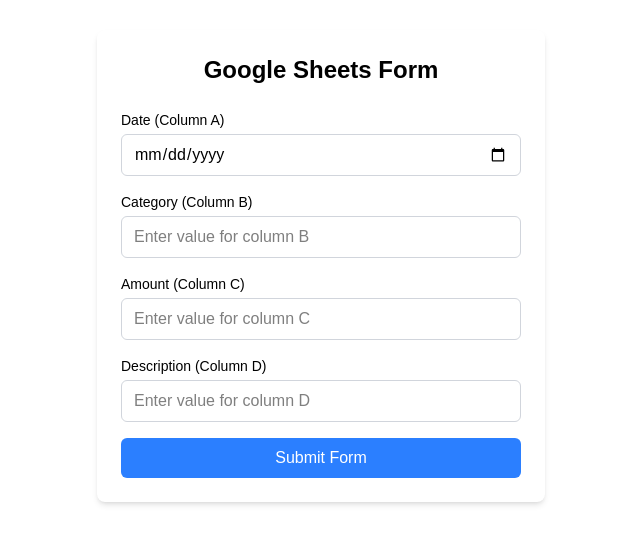
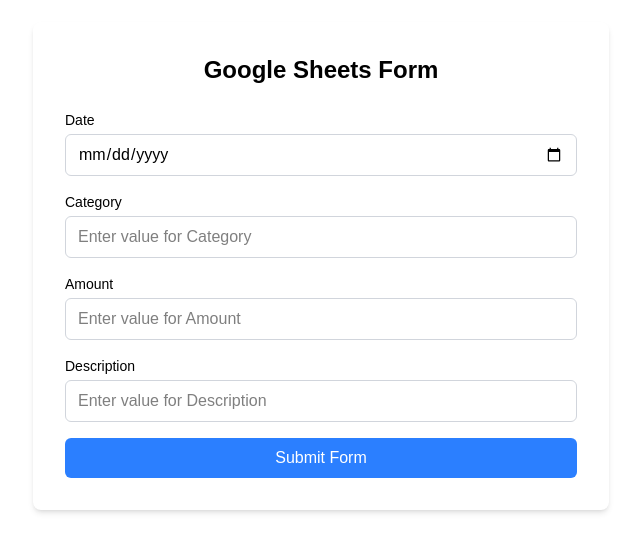
Before and after one commit to ARKXII/google-sheet-nxt, a Next.js app: page / in a window 1280 px wide. Shown: the part 134-686 px from the top of the page, without its empty margins (319-959 px from the left). Built offline with nearby package versions, Linux system fonts and the light colour scheme.

Commit message:
formatting

```diff
--- a/app/page.tsx
+++ b/app/page.tsx
@@ -90,8 +90,8 @@
   };
 
   return (
-    <main className="flex min-h-screen flex-col items-center justify-center p-24">
-      <div className="w-full max-w-md p-6 bg-white rounded-lg shadow-md">
+    <main className="flex min-h-screen flex-col items-center justify-center p-5">
+      <div className="w-full max-w-md md:max-w-xl p-6 md:p-8 bg-white rounded-lg shadow-md">
         <h1 className="text-2xl font-bold mb-6 text-center text-black">
           Google Sheets Form
         </h1>
@@ -103,7 +103,7 @@
                 htmlFor={field.id}
                 className="block text-sm font-medium text-black mb-1"
               >
-                {field.label} (Column {field.column})
+                {field.label}
               </label>
               <input
                 type={field.type}
@@ -112,7 +112,7 @@
                 value={fieldValues[field.id]}
                 onChange={handleChange}
                 className="w-full px-3 py-2 border border-gray-300 rounded-md focus:outline-none focus:ring-2 focus:ring-blue-500 text-black"
-                placeholder={`Enter value for column ${field.column}`}
+                placeholder={`Enter value for ${field.label}`}
               />
             </div>
           ))}
```
